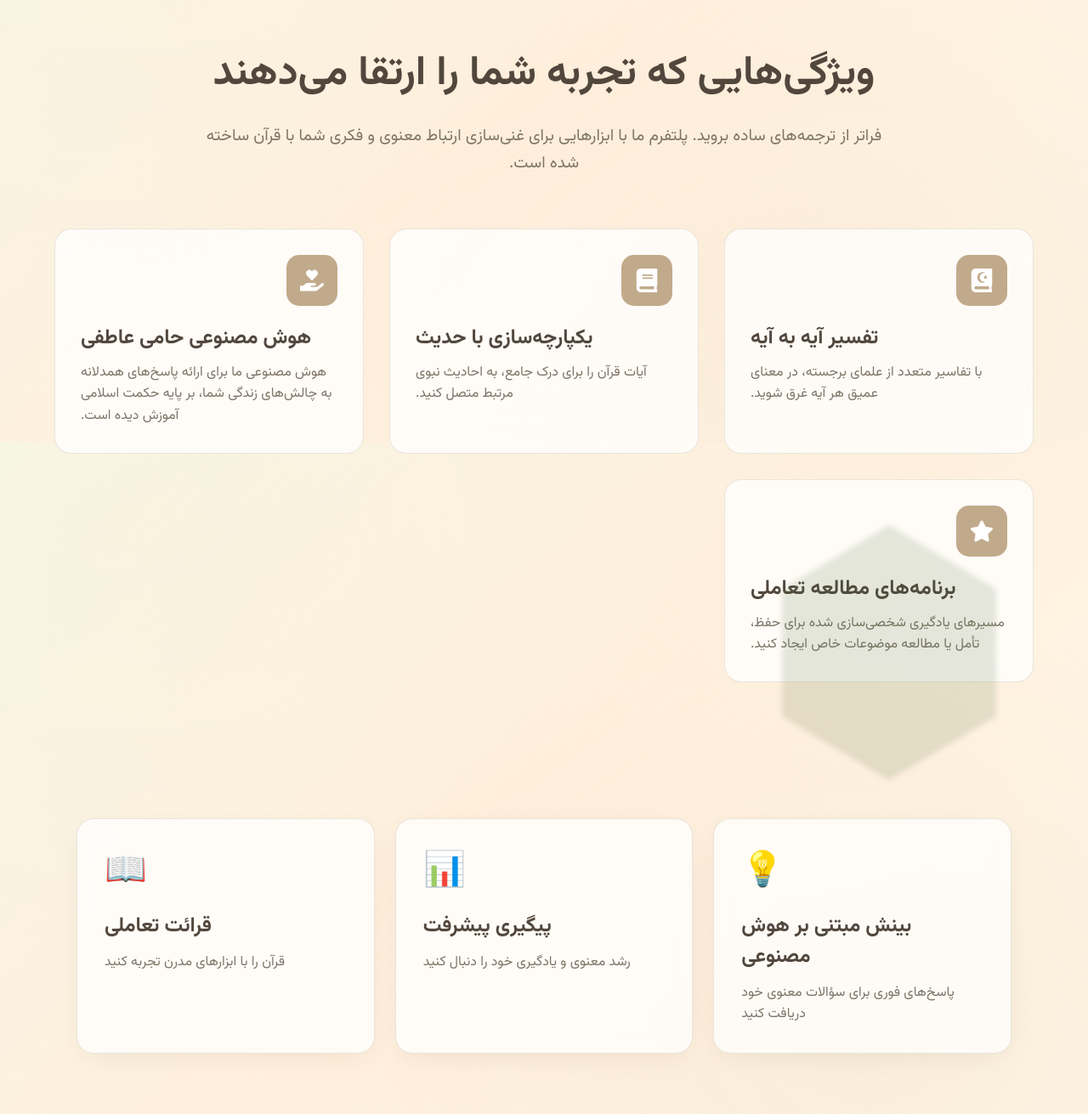
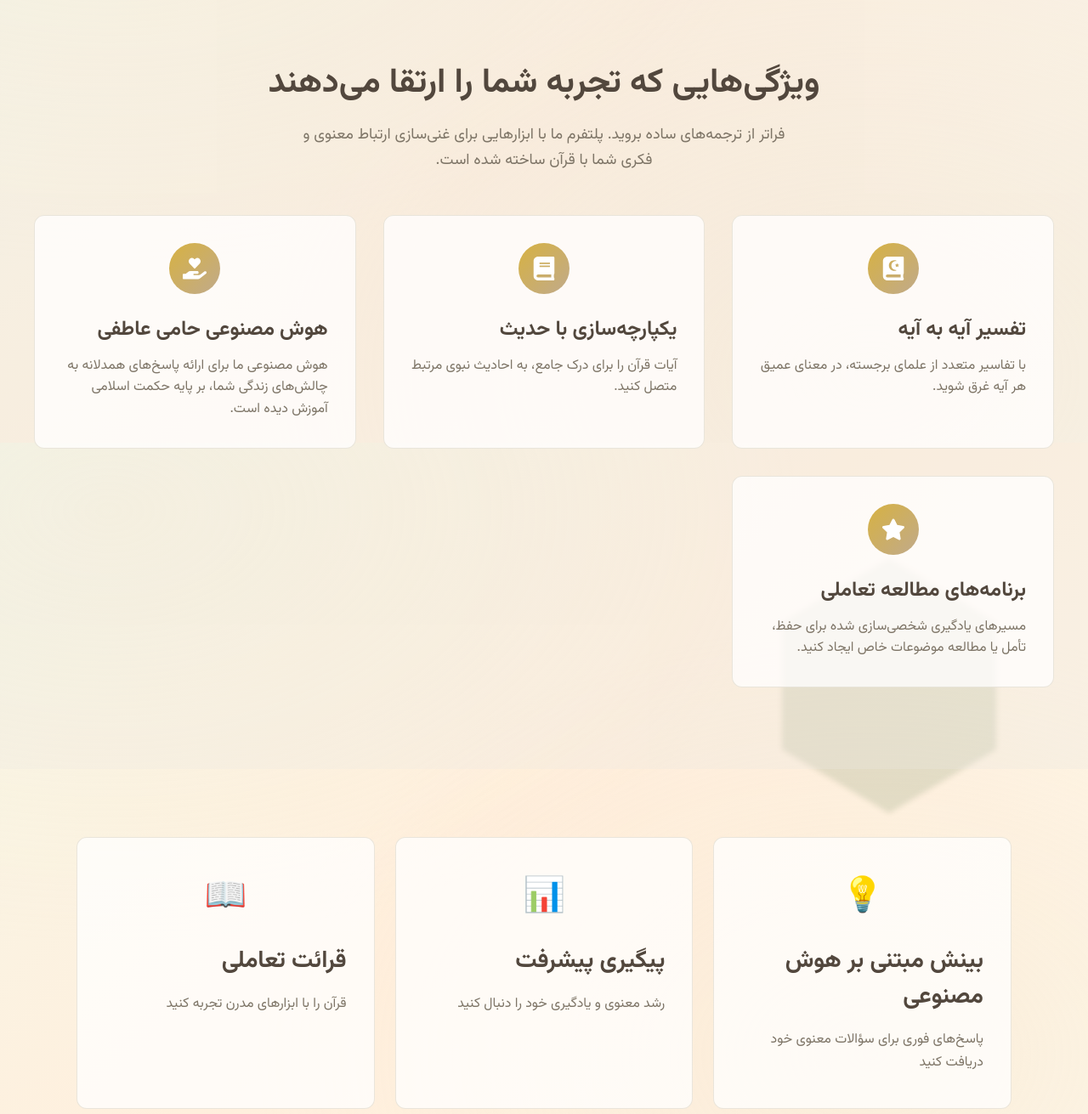
Before and after one commit to MohammadJavadQm/Quran-Plus, a Next.js app: page / in a window 1280 px wide. Shown: the part 1879-3190 px from the top of the page at 85% size. Built offline with nearby package versions, Linux system fonts and the light colour scheme; a web font is replaced by a local one.

Commit message:
end section one

```diff
--- a/components/QuranPlusLoading.js
+++ b/components/QuranPlusLoading.js
@@ -1,4 +1,4 @@
-// components/QuranPlusLoading.js
+// components/QuranPlusLoading.js (نسخه فارسی‌شده)
 
 import React, { useEffect, useRef } from 'react';
 import styles from './QuranPlusLoading.module.css';
@@ -7,19 +7,21 @@ import BrandLogo from 'components/ui/BrandLogo';
 const QuranPlusLoading = () => {
     const progressRingRef = useRef(null);
     const outerGlowRef = useRef(null);
-    const englishPhraseRef = useRef(null);
+    const englishPhraseRef = useRef(null); // نام متغیر برای سادگی ثابت می‌ماند
     const arabicPhraseRef = useRef(null);
     const brandingRef = useRef(null);
     const particlesContainerRef = useRef(null);
 
     useEffect(() => {
-        // ... (تمام منطق جاوااسکریپت شما بدون تغییر باقی می‌ماند)
+        // عبارات بارگذاری به فارسی
         const loadingPhrases = [
-            { english: "Illuminating your path with wisdom...", arabic: "ننير طريقك بالحكمة..." },
-            { english: "Connecting you to divine guidance...", arabic: "نصلك بالهداية الإلهية..." },
-            { english: "Preparing your spiritual journey...", arabic: "نحضر رحلتك الروحية..." },
-            { english: "Opening the gates of knowledge...", arabic: "نفتح أبواب المعرفة..." }
+            { english: "مسیرتان را با حکمت روشن می‌سازیم...", arabic: "ننير طريقك بالحكمة..." },
+            { english: "شما را به هدایت الهی متصل می‌کنیم...", arabic: "نصلك بالهداية الإلهية..." },
+            { english: "سفر معنوی شما را آماده می‌سازیم...", arabic: "نحضر رحلتك الروحية..." },
+            { english: "دروازه‌های دانش را می‌گشاییم...", arabic: "نفتح أبواب المعرفة..." }
         ];
+
+        // --- تمام منطق انیمیشن و جاوااسکریپت بدون تغییر باقی می‌ماند ---
         const duration = 4000;
         const circumference = 2 * Math.PI * 90;
         const { current: progressRing } = progressRingRef;
@@ -28,7 +30,8 @@ const QuranPlusLoading = () => {
         const { current: arabicPhrase } = arabicPhraseRef;
         const { current: branding } = brandingRef;
         const { current: particlesContainer } = particlesContainerRef;
-        if (particlesContainer.children.length === 0) {
+
+        if (progressRing && particlesContainer.children.length === 0) {
             for (let i = 0; i < 30; i++) {
                 const particle = document.createElement('div');
                 particle.className = styles.floatingParticle;
@@ -39,6 +42,7 @@ const QuranPlusLoading = () => {
                 particlesContainer.appendChild(particle);
             }
         }
+
         let progress = 0;
         let currentPhraseIndex = 0;
         const progressInterval = setInterval(() => {
@@ -47,12 +51,18 @@ const QuranPlusLoading = () => {
                 progress = 100;
                 clearInterval(progressInterval);
             }
+            if (progressRing) {
                const strokeDashoffset = circumference - (progress / 100) * circumference;
                progressRing.style.strokeDashoffset = strokeDashoffset;
+            }
+            if (outerGlow) {
                outerGlow.style.background = `conic-gradient(from 0deg, #D4AF37 0%, #F0D080 ${progress * 0.25}%, #FFD700 ${progress * 0.5}%, #DAA520 ${progress * 0.75}%, #B8860B ${progress}%, rgba(212, 175, 55, 0.1) ${progress}%, transparent 100%)`;
+            }
         }, 50);
+
         const phraseInterval = setInterval(() => {
             currentPhraseIndex = (currentPhraseIndex + 1) % loadingPhrases.length;
+            if (englishPhrase && arabicPhrase) {
                 englishPhrase.textContent = loadingPhrases[currentPhraseIndex].english;
                 arabicPhrase.textContent = loadingPhrases[currentPhraseIndex].arabic;
                 englishPhrase.style.opacity = 0;
@@ -61,15 +71,23 @@ const QuranPlusLoading = () => {
                     englishPhrase.style.opacity = 1;
                     arabicPhrase.style.opacity = 1;
                 }, 100);
+            }
         }, 3000);
+
         const brandingTimeout = setTimeout(() => {
+            if (branding) {
                branding.style.opacity = 1;
+            }
         }, 1000);
+
         const resetTimeout = setTimeout(() => {
             clearInterval(progressInterval);
             progress = 0;
+            if (progressRing) {
               progressRing.style.strokeDashoffset = circumference;
+            }
         }, duration + 500);
+
         return () => {
             clearInterval(progressInterval);
             clearInterval(phraseInterval);
@@ -79,7 +97,6 @@ const QuranPlusLoading = () => {
     }, []);
 
     return (
-        // به جای body از loadingScreen استفاده می‌کنیم
         <div className={styles.loadingScreen}>
             <div ref={particlesContainerRef} className={styles.particlesContainer}></div>
 
@@ -113,16 +130,15 @@ const QuranPlusLoading = () => {
             </div>
 
             <div ref={brandingRef} className={styles.textContent}>
-                {/* --- چیدمان اصلاح شد: متن‌های متحرک اول می‌آیند --- */}
+                {/* --- چیدمان متن‌ها و لوگو --- */}
                 <div className={styles.phraseContainer}>
-                    <p ref={englishPhraseRef} className={styles.englishText}>Illuminating your path with wisdom...</p>
+                    <p ref={englishPhraseRef} className={styles.englishText}>مسیرتان را با حکمت روشن می‌سازیم...</p>
                     <p ref={arabicPhraseRef} className={styles.arabicText}>ننير طريقك بالحكمة...</p>
                 </div>
 
-                {/* --- و بعد لوگو و عنوان --- */}
                 <div className={styles.branding}>
                     <BrandLogo />
-                    <p className={styles.brandingSubtitle}>Your AI-Powered Spiritual Companion</p>
+                    <p className={styles.brandingSubtitle}>همراه معنوی مبتنی بر هوش مصنوعی شما</p>
                 </div>
             </div>
         </div>
--- a/components/home/AdvancedFeatures.module.css
+++ b/components/home/AdvancedFeatures.module.css
@@ -1,72 +1,87 @@
-/* ==========================================================================
-   Optimized Advanced Features Styles
-   - Fully integrated with the global design system.
-   ========================================================================== */
+/* ==========================================================
+   Advanced Features - نسخه نهایی و دقیق RTL
+   ========================================================== */
 
 .wrapper {
-  max-width: 1200px;
-  margin: 80px auto;
-  text-align: center;
-  padding: 0 24px;
+  padding: 6rem 1.5rem;
+  background-color: var(--section-bg);
+  position: relative;
+  overflow: hidden;
 }
 
 .title {
-  font-size: clamp(2rem, 4vw, 3rem);
-  font-weight: 900;
+  text-align: center;
+  font-size: 2.5rem;
+  font-weight: 700;
   color: var(--text-primary);
-  margin-bottom: 20px;
+  margin-bottom: 1rem;
 }
 
 .subtitle {
-  font-size: clamp(1rem, 2vw, 1.2rem);
+  text-align: center;
+  max-width: 600px;
+  margin: 0 auto 3rem auto;
+  font-size: 1.125rem;
   color: var(--text-secondary);
-  margin: 0 auto 60px;
-  max-width: 800px;
   line-height: 1.7;
 }
 
 .grid {
   display: grid;
   grid-template-columns: repeat(auto-fit, minmax(280px, 1fr));
-  gap: 30px;
-  text-align: left;
+  gap: 2rem;
+  max-width: 1200px;
+  margin: 0 auto;
 }
 
+/* --- چیدمان دقیق و نهایی کارت --- */
 .featureCard {
+  display: flex;
+  flex-direction: column;
+  align-items: center; /* کل محتوا (آیکون و متن) را در مرکز افقی قرار می‌دهد */
   background-color: var(--card-bg);
   border: 1px solid var(--card-border);
-  border-radius: 20px;
-  padding: 30px;
-  transition: transform 0.3s ease, box-shadow 0.3s ease;
+  border-radius: var(--border-radius);
+  padding: 2rem;
+  transition: transform var(--transition-speed) ease, box-shadow var(--transition-speed) ease;
 }
 
 .featureCard:hover {
   transform: translateY(-8px);
-  box-shadow: 0 15px 30px -10px var(--shadow-color);
+  box-shadow: 0 10px 20px var(--shadow-color);
 }
 
 .iconWrapper {
+  background: linear-gradient(135deg, var(--accent-primary), var(--accent-secondary));
+  color: white;
   width: 60px;
   height: 60px;
-  border-radius: 15px;
-  background: var(--accent-secondary);
+  border-radius: 50%;
   display: flex;
   align-items: center;
   justify-content: center;
-  font-size: 28px;
-  color: var(--btn-text-color); /* USE VAR instead of white */
-  margin-bottom: 20px;
+  margin-bottom: 1.5rem;
+  font-size: 1.75rem;
+  transition: box-shadow var(--transition-speed) ease;
+}
+
+.featureCard:hover .iconWrapper {
+  box-shadow: 0 0 20px var(--accent-primary);
 }
 
 .featureTitle {
   font-size: 1.5rem;
-  font-weight: 700;
+  font-weight: 600;
   color: var(--text-primary);
-  margin-bottom: 10px;
+  margin-bottom: 0.75rem;
+  width: 100%; /* این خط برای کارکرد صحیح text-align ضروری است */
+  text-align: right; /* متن عنوان راست‌چین می‌شود */
 }
 
 .featureDescription {
   font-size: 1rem;
   color: var(--text-secondary);
   line-height: 1.6;
+  width: 100%; /* این خط برای کارکرد صحیح text-align ضروری است */
+  text-align: right; /* متن توضیحات راست‌چین می‌شود */
 }
--- a/components/ui/HoverableCard.module.css
+++ b/components/ui/HoverableCard.module.css
@@ -1,28 +1,50 @@
+/* ==========================================================
+   Hoverable Card - نسخه نهایی و دقیق RTL
+   ========================================================== */
+
 .card {
+  display: flex;
+  flex-direction: column;
+  align-items: center; /* کل محتوا (آیکون و متن) را در مرکز افقی قرار می‌دهد */
+  padding: 2.5rem 2rem;
+  border-radius: var(--border-radius);
   background-color: var(--card-bg);
   border: 1px solid var(--card-border);
-  border-radius: 20px;
-  padding: 32px;
-  text-align: left;
-  box-shadow: 0 8px 32px -10px var(--shadow-color);
-  backdrop-filter: blur(10px);
-  transition: transform 0.3s ease, box-shadow 0.3s ease;
+  transition: all var(--transition-speed) ease;
+  position: relative;
+  overflow: hidden;
+}
+
+.card:hover {
+  transform: translateY(-10px);
+  box-shadow: 0 15px 30px var(--shadow-color);
 }
 
 .icon {
   font-size: 2.5rem;
-  margin-bottom: 16px;
+  margin-bottom: 1.5rem;
+  color: var(--accent-primary);
+  transition: transform 0.3s ease, filter 0.3s ease;
+}
+
+.card:hover .icon {
+  transform: scale(1.1);
+  filter: drop-shadow(0 0 10px var(--accent-primary));
 }
 
 .title {
-  font-size: 1.5rem;
-  font-weight: 700;
+  font-size: 1.75rem;
+  font-weight: 600;
   color: var(--text-primary);
-  margin-bottom: 12px;
+  margin-bottom: 1rem;
+  width: 100%; /* این خط برای کارکرد صحیح text-align ضروری است */
+  text-align: right; /* متن عنوان راست‌چین می‌شود */
 }
 
 .description {
   font-size: 1rem;
   color: var(--text-secondary);
-  line-height: 1.6;
+  line-height: 1.7;
+  width: 100%; /* این خط برای کارکرد صحیح text-align ضروری است */
+  text-align: right; /* متن توضیحات راست‌چین می‌شود */
 }
```
Also changed, not shown: components/LoginForm.js (+26 -26 lines), components/SignupForm.js (+22 -25 lines), components/chat/ChatPage.js (+28 -32 lines). Lines whose indentation alone changed are shown as unchanged.
